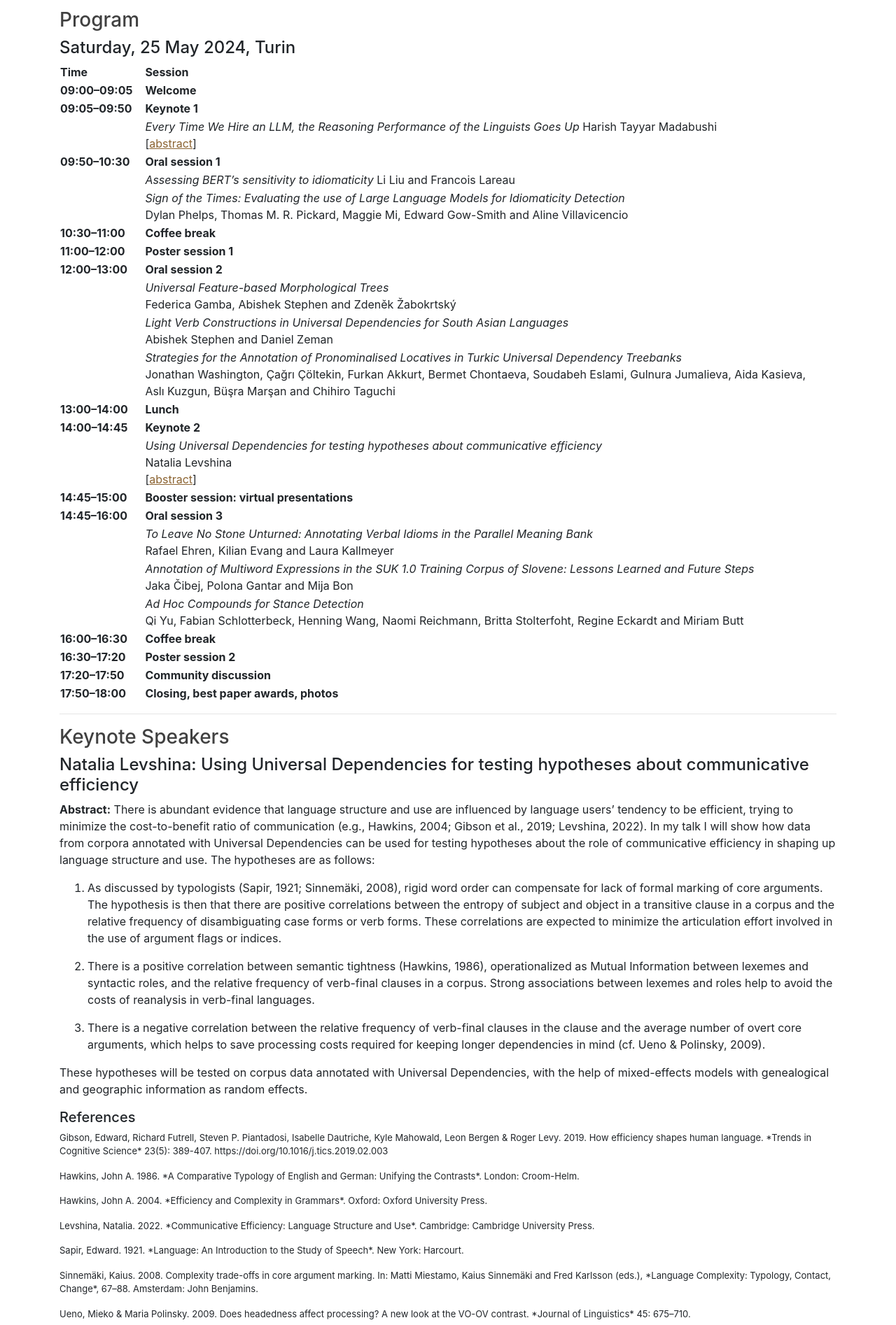
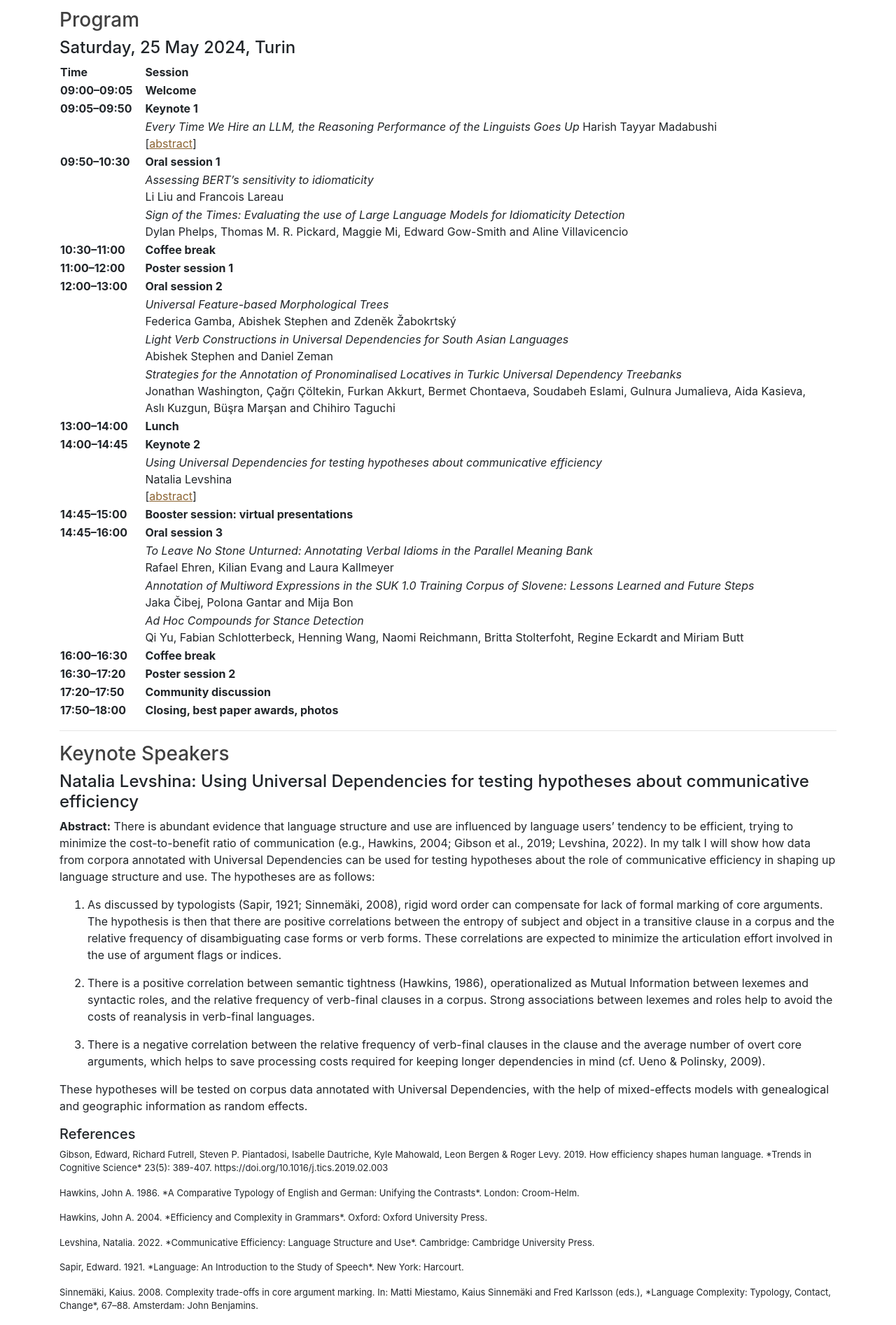
Before and after one commit to multiword/multiword.github.io, a Jekyll site: the page built from mweud2024/index.md, in a window 1280 px wide. Shown: the part 1218-3112 px from the top of the page at 70% size. Built offline with Jekyll 4.4.1, drawn with Linux system fonts in a browser that asks for light colours; comment, search, counter and statistics services are not loaded.

Commit message:
Added missing <br>

```diff
--- a/mweud2024/index.md
+++ b/mweud2024/index.md
@@ -100,7 +100,7 @@ TBD
     <tr>
         <td></td>
         <td>
-            <i>Assessing BERT’s sensitivity to idiomaticity</i>
+            <i>Assessing BERT’s sensitivity to idiomaticity</i><br>
             Li Liu and Francois Lareau<br>
         </td>
     </tr>
```
